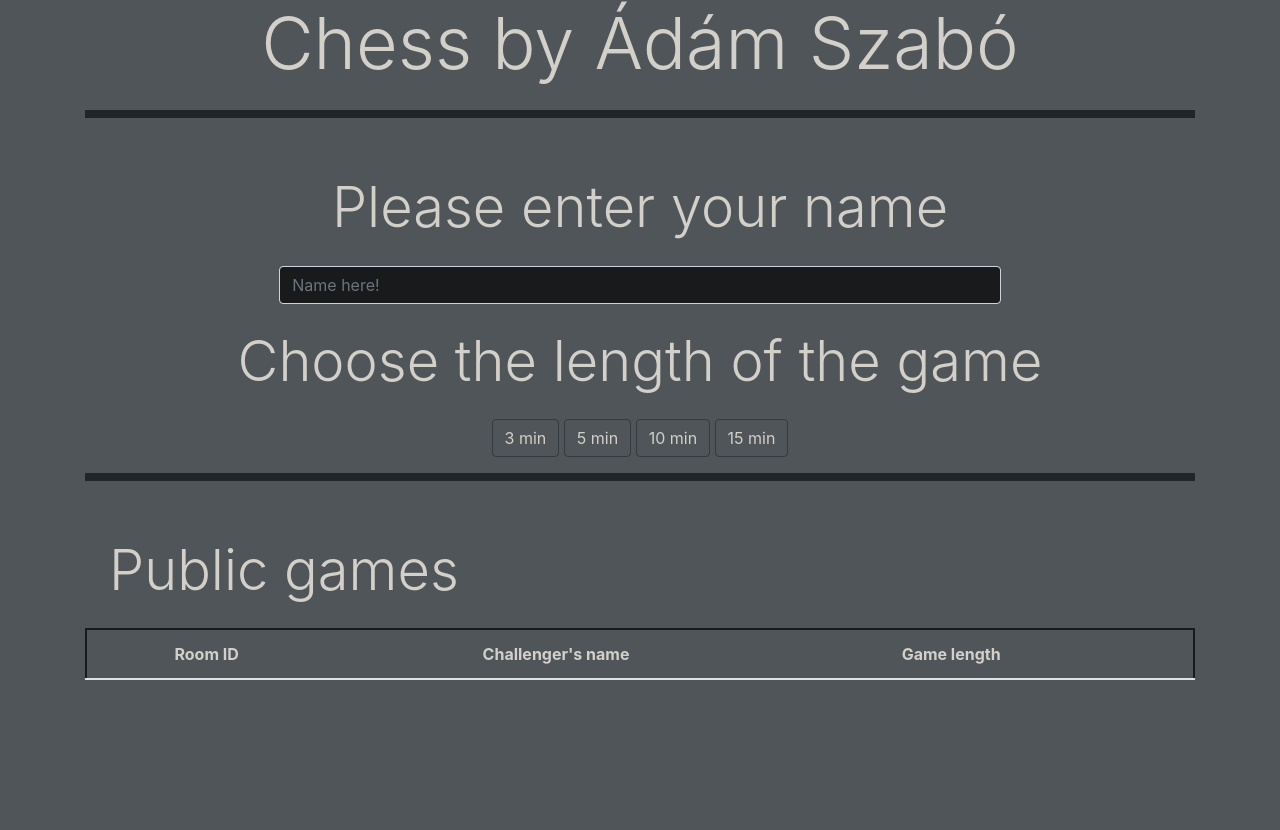
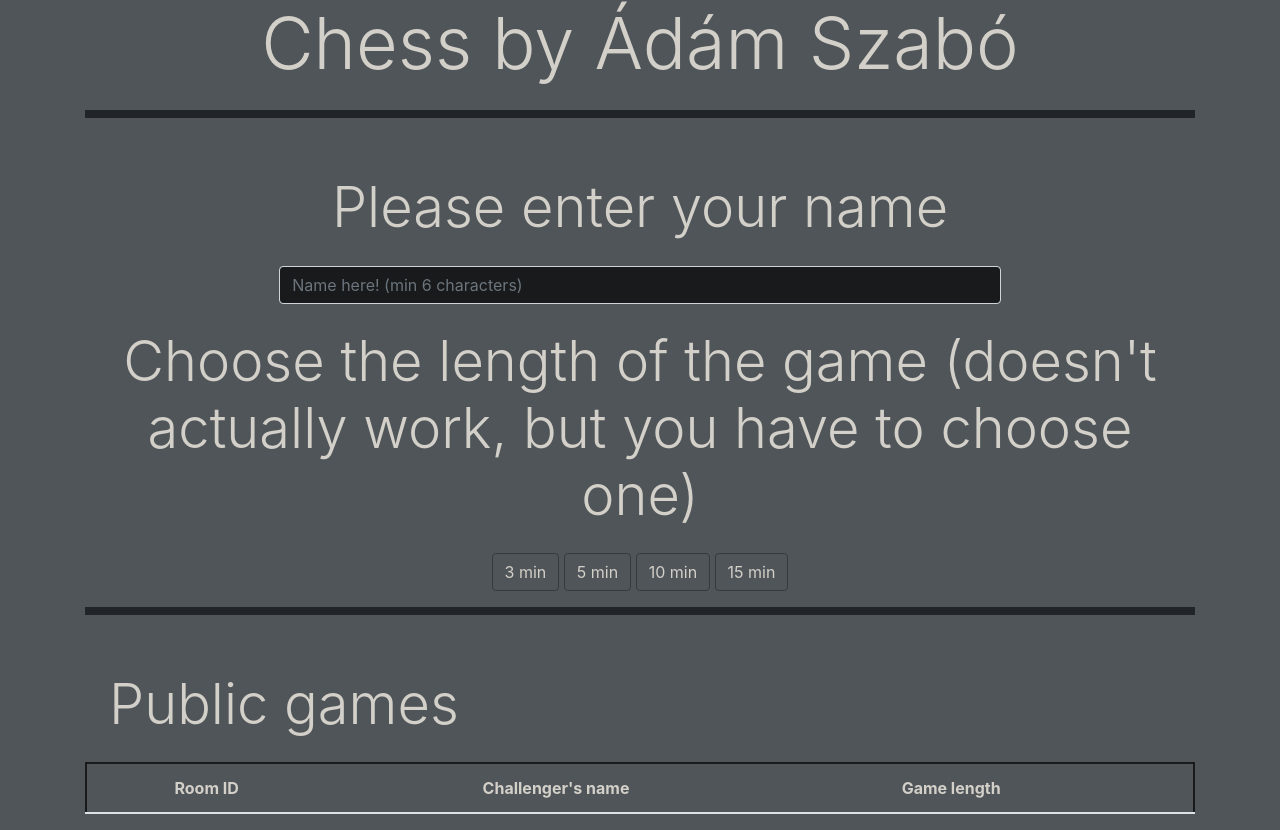
Before and after one commit to itelet/chessProj-JS, a website: page public/index.html in a window 1280 px wide. Before the commit the page ends 800 px from the top, so only its background shows below. Drawn offline with nearby package versions, Linux system fonts and the light colour scheme; no server answers.

Commit message:
Fixed start script

```diff
--- a/package.json
+++ b/package.json
@@ -18,7 +18,7 @@
     "debug": ">=2.6.9"
   },
   "scripts": {
-    "test": "echo \"Error: no test specified\" && exit 1"
+    "start": "node app.js"
   },
   "repository": {
     "type": "git",
--- a/public/index.html
+++ b/public/index.html
@@ -23,9 +23,9 @@
       <div class="col text-center colors">
         <h2 class="display-4" style="margin: 1.5rem;">Please enter your name</h2>
         <div class="mx-auto" style="width:65%;">
-          <input type="text" id="inputField" class="form-control input-lg" placeholder="Name here!">
+          <input type="text" id="inputField" class="form-control input-lg" placeholder="Name here! (min 6 characters)">
         </div>
-        <h2 class="display-4" style="margin: 1.5rem;">Choose the length of the game</h2>
+        <h2 class="display-4" style="margin: 1.5rem;">Choose the length of the game (doesn't actually work, but you have to choose one)</h2>
         <button type="button" class="btn btn-dark btn-dark-outline" onclick="startGame(3)">3 min</button>
         <button type="button" class="btn btn-dark btn-dark-outline" onclick="startGame(5)">5 min</button>
         <button type="button" class="btn btn-dark btn-dark-outline" onclick="startGame(10)">10 min</button>
```
